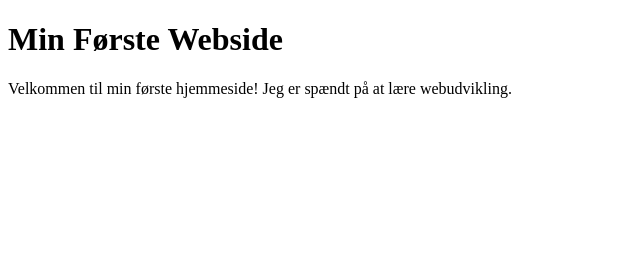
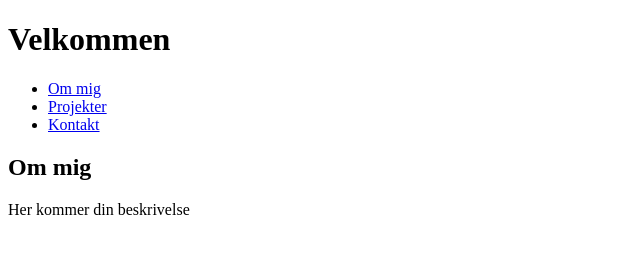
Before and after one commit to poppinpixels/mit-f-rste-vercel-projekt, a plain HTML site: page index.html in a window 1280 px wide. Shown: the whole page, without its empty margins (0-640 px from the left). Drawn offline with Linux system fonts and the light colour scheme.

Commit message:
Ny version af index.html fra Claude. Start på læringsforløb

```diff
--- a/index.html
+++ b/index.html
@@ -2,10 +2,25 @@
 <html lang="da">
 <head>
     <meta charset="UTF-8">
-    <title>Min Første Webside</title>
+    <meta name="viewport" content="width=device-width, initial-scale=1.0">
+    <title>Mit Website</title>
 </head>
 <body>
-    <h1>Min Første Webside</h1>
-    <p>Velkommen til min første hjemmeside! Jeg er spændt på at lære webudvikling.</p>
+    <header>
+        <h1>Velkommen</h1>
+        <nav>
+            <ul>
+                <li><a href="#om">Om mig</a></li>
+                <li><a href="#projekter">Projekter</a></li>
+                <li><a href="#kontakt">Kontakt</a></li>
+            </ul>
+        </nav>
+    </header>
+    <main>
+        <section id="om">
+            <h2>Om mig</h2>
+            <p>Her kommer din beskrivelse</p>
+        </section>
+    </main>
 </body>
 </html>
```
